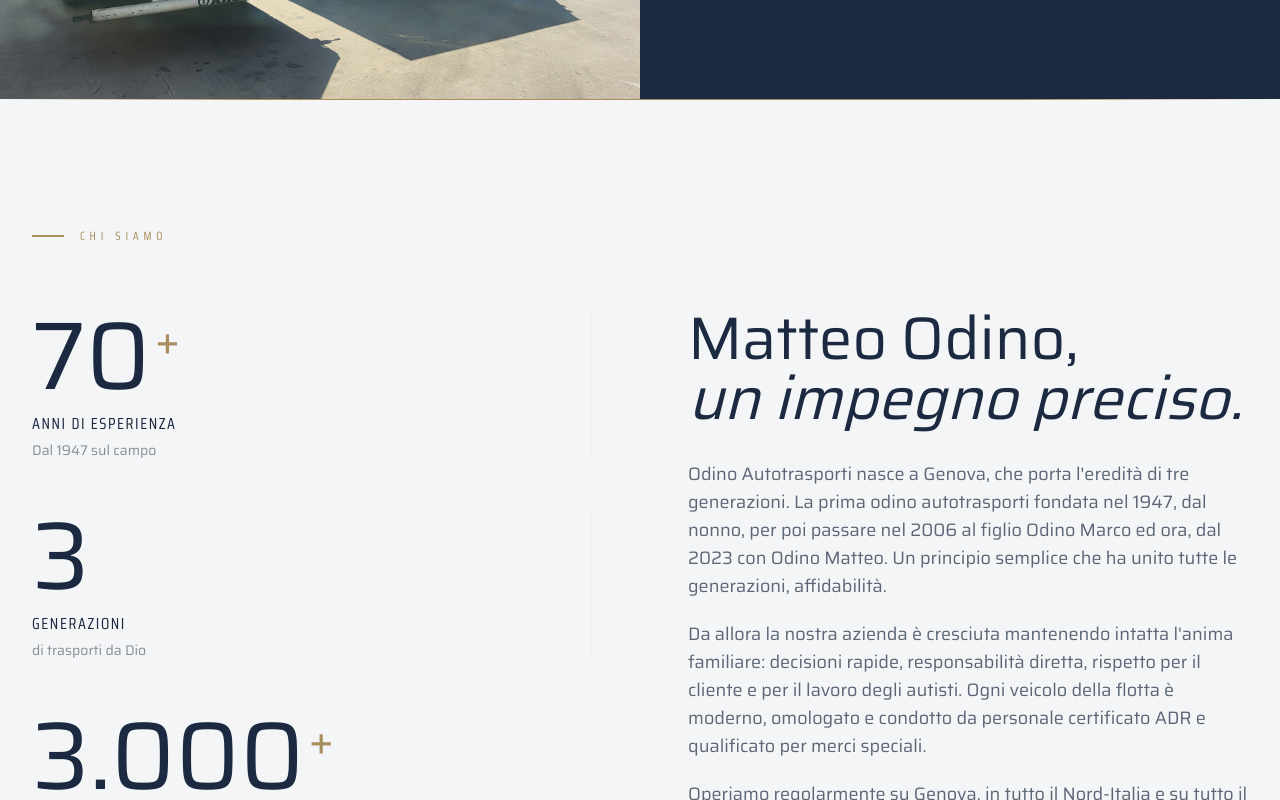
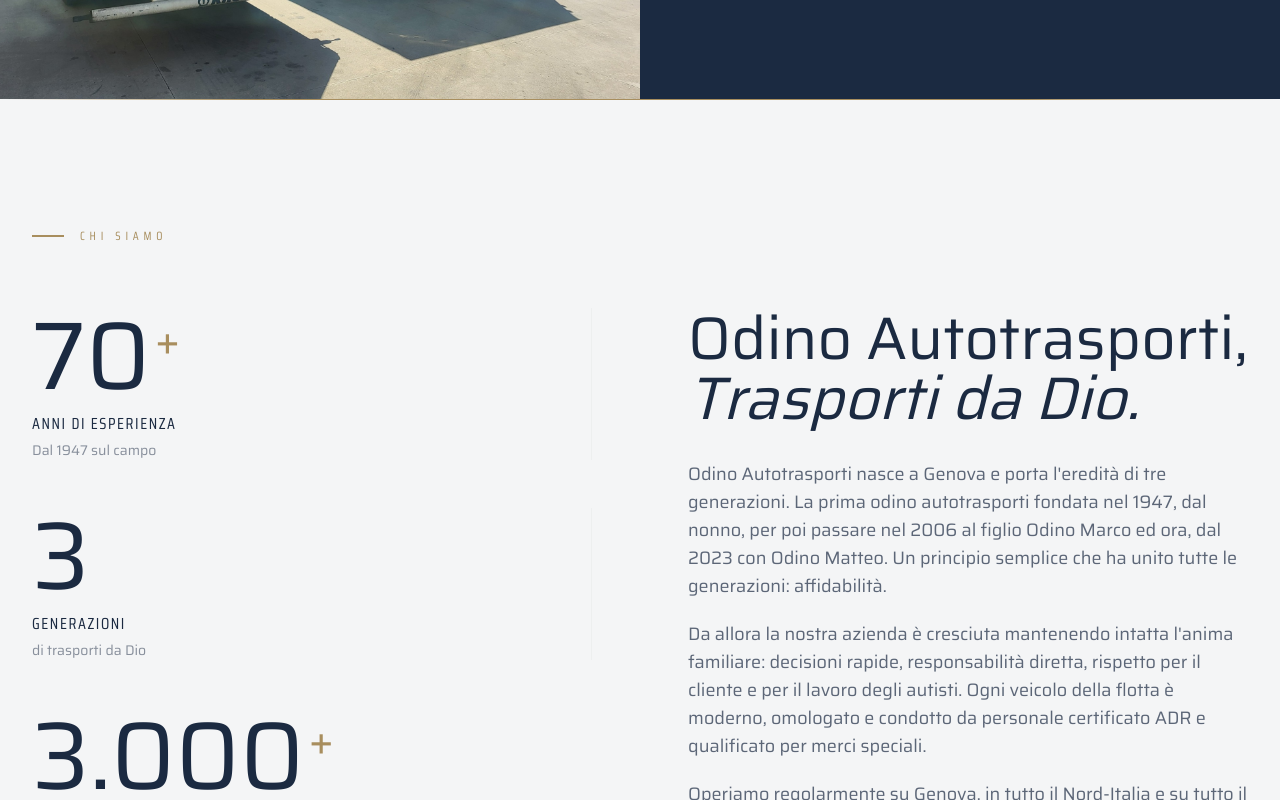
Before and after one commit to OdinoAutotrasporti/sitoweb, a Next.js app: page / in a window 1280 px wide. Shown: the part 481-1281 px from the top of the page. Built offline with nearby package versions, Linux system fonts and the light colour scheme.

Commit message:
feat: fixed typo error

```diff
--- a/components/ChiSiamo.tsx
+++ b/components/ChiSiamo.tsx
@@ -122,17 +122,17 @@
               id="chi-siamo-heading"
               className="font-display text-3xl sm:text-4xl lg:text-5xl xl:text-6xl font-400 text-navy leading-tight mb-8"
             >
-              Matteo Odino,
+              Odino Autotrasporti,
               <br />
-              <span className="font-600 italic">un impegno preciso.</span>
+              <span className="font-600 italic">Trasporti da Dio.</span>
             </h2>
 
             <div className="space-y-5 font-body text-navy/70 text-base lg:text-lg leading-relaxed">
               <p>
-                Odino Autotrasporti nasce a Genova, che porta l&apos;eredità di tre generazioni.
+                Odino Autotrasporti nasce a Genova e porta l&apos;eredità di tre generazioni.
                 La prima odino autotrasporti fondata nel 1947, dal nonno,
                 per poi passare nel 2006 al figlio Odino Marco ed ora, dal 2023 con Odino Matteo.
-                Un  principio semplice che ha unito tutte le generazioni, affidabilità.
+                Un  principio semplice che ha unito tutte le generazioni: affidabilità.
               </p>
               <p>
                 Da allora la nostra azienda è cresciuta mantenendo intatta l&apos;anima
```
